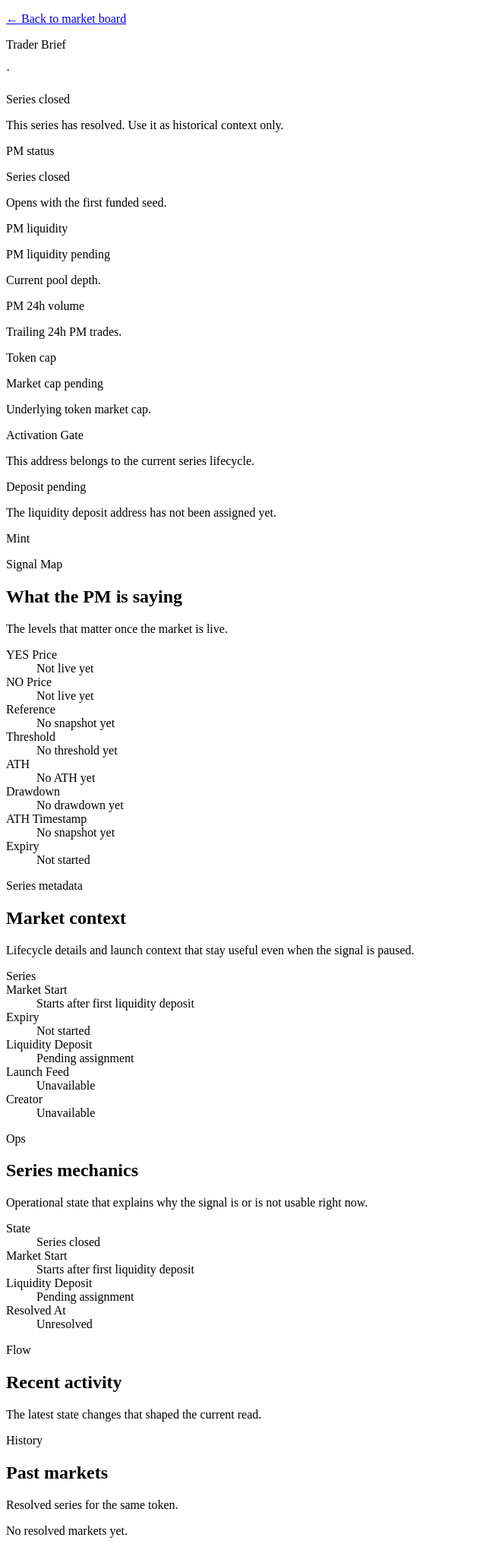
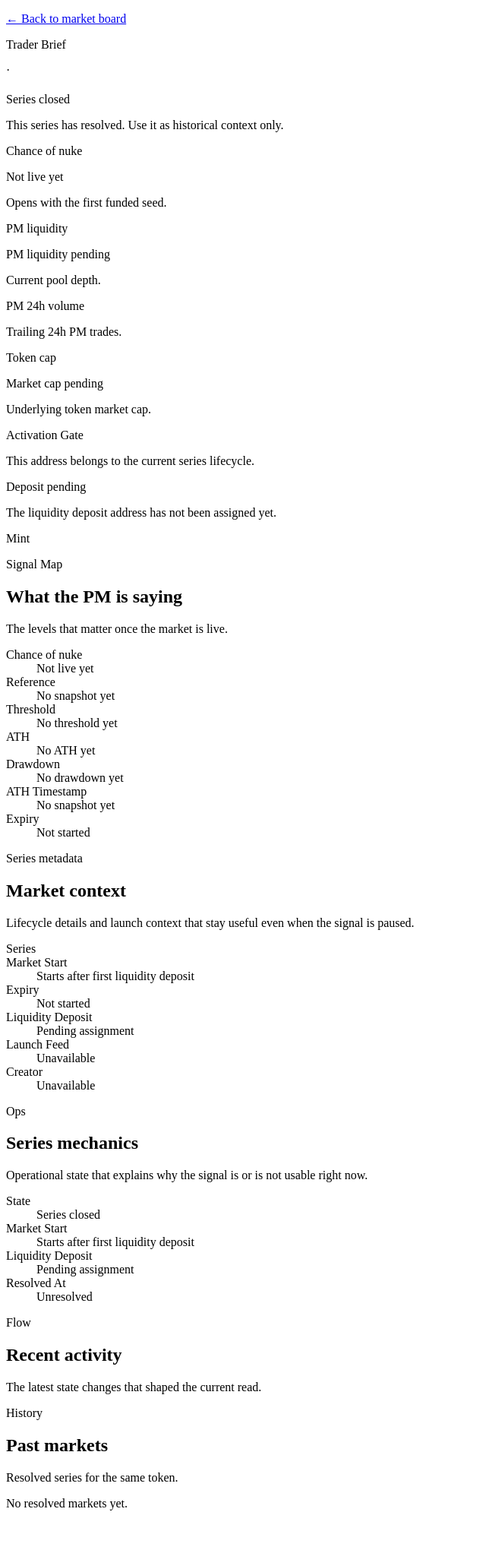
Before and after one commit to nukefm/nuke.fm, a Python web app: template src/nukefm/templates/token.html in a window 1280 px wide. Shown: the part 128-2168 px from the top of the page at 76% size, without its empty margins (0-640 px from the left). After the commit the page ends 2116 px from the top, so only its background shows below. Run offline with Jinja, Linux system fonts and the light colour scheme; the template is opened without the code that fills it, so the values that code supplies are empty.

Commit message:
Refine public chance-of UI

```diff
--- a/src/nukefm/templates/token.html
+++ b/src/nukefm/templates/token.html
@@ -7,7 +7,7 @@
   {% set trader_state_note = "The PM is not actionable yet. The first funded liquidity deposit starts the 90 day clock and live pricing." %}
 {% elif market.state == "open" %}
   {% set trader_state = "Signal live" %}
-  {% set trader_state_note = "The PM is live. Compare YES and NO skew against the reference, ATH drawdown, and threshold before acting on the token." %}
+  {% set trader_state_note = "The PM is live. Compare the chance of nuke against the reference, ATH drawdown, and threshold before acting on the token." %}
 {% elif market.state == "halted" %}
   {% set trader_state = "Signal paused" %}
   {% set trader_state_note = "Trading is halted. Use the last captured levels and activity trail as context, not as a fresh live read." %}
@@ -38,11 +38,11 @@
 
   <section class="decision-strip">
     <article class="decision-card decision-card-primary">
-      <p class="decision-label">PM status</p>
-      <p class="decision-value">{{ trader_state }}</p>
+      <p class="decision-label">Chance of nuke</p>
+      <p class="decision-value">{{ market.chance_of_outcome_percent or "Not live yet" }}</p>
       <p class="decision-copy">
-        {% if market.market_start %}
-        Live since {{ market.market_start }}.
+        {% if market.state == "open" %}
+        Derived from the live market price.
         {% else %}
         Opens with the first funded seed.
         {% endif %}
@@ -109,12 +109,8 @@
     </div>
     <dl class="metric-grid detail-metric-grid">
       <div>
-        <dt>YES Price</dt>
-        <dd>{{ usd_display(market.yes_price_usd) or "Not live yet" }}</dd>
-      </div>
-      <div>
-        <dt>NO Price</dt>
-        <dd>{{ usd_display(market.no_price_usd) or "Not live yet" }}</dd>
+        <dt>Chance of nuke</dt>
+        <dd>{{ market.chance_of_outcome_percent or "Not live yet" }}</dd>
       </div>
       <div>
         <dt>Reference</dt>
```
Also changed, not shown: src/nukefm/markets.py (+9 -3 lines), src/nukefm/templates/index.html (+4 -4 lines), tests/test_app.py (+48 -5 lines).
